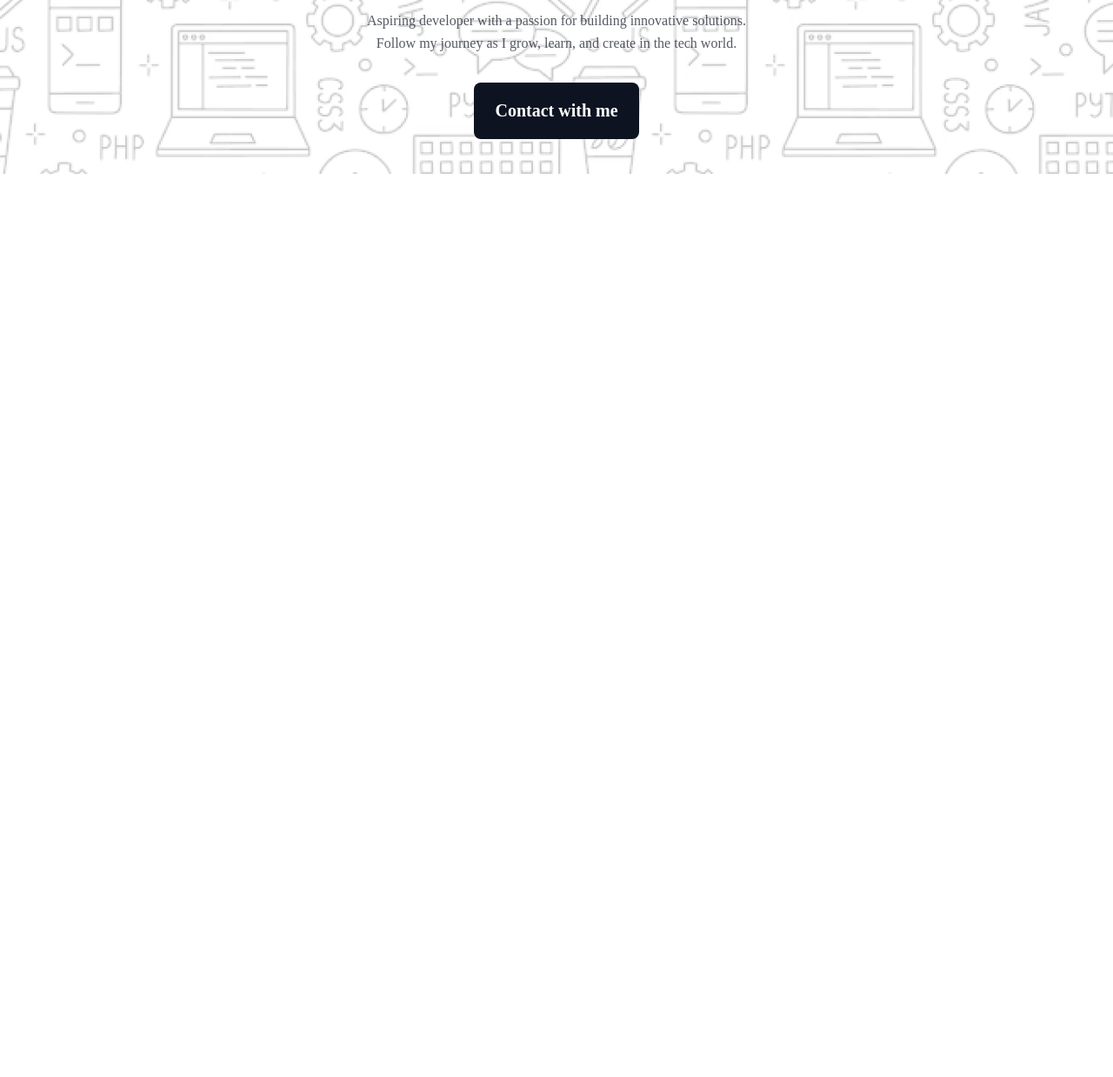
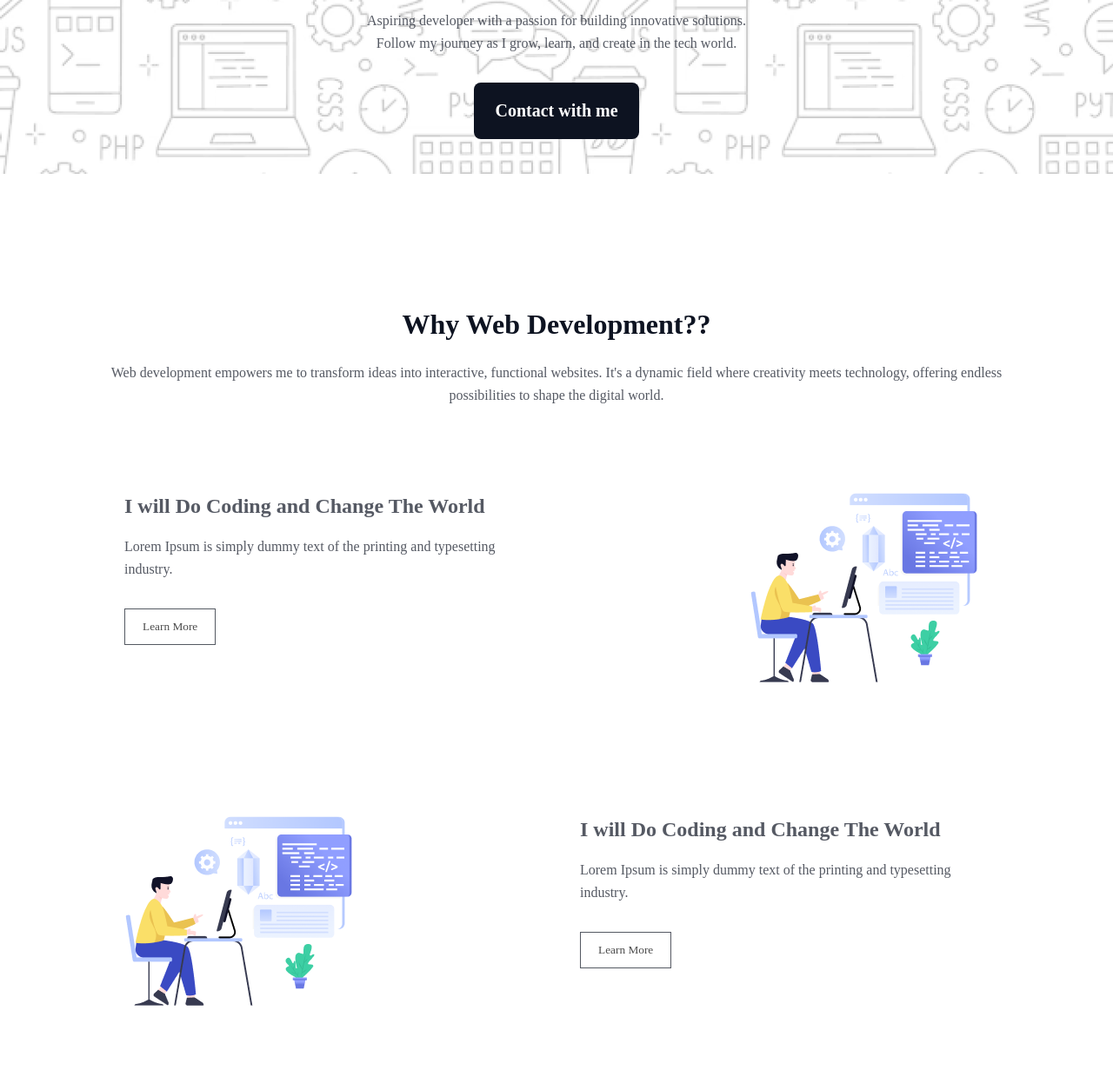
Before and after one commit to fardinislam-pr/Awlad-H, a plain HTML site: page index.html in a window 1280 px wide. Shown: the part 573-1812 px from the top of the page at 87% size. Before the commit the page ends 800 px from the top, so only its background shows below. Drawn offline with Linux system fonts and the light colour scheme; a web font is replaced by a local one.

Commit message:
Completed the 'Why Web Development' section

```diff
--- a/index.html
+++ b/index.html
@@ -9,7 +9,8 @@
 </head>
 
 <body>
-    <header >
+    <header>
+        <!-- navbar -->
         <nav class="container">
             <div class="nav flex">
                 <h2 class="logo">
@@ -20,18 +21,66 @@
                 </button>
             </div>
         </nav>
+        <!-- banner -->
         <div class="banner ">
             <div class="container flex banner-content">
                 <img src="./assets/Group.png" alt="Developer">
                 <h1 class="title">"In the near future, I hope to become a Developer."</h1>
-                <p class="description">Aspiring developer with a passion for building innovative solutions. <br> Follow my journey as I grow, learn, and create in the tech world.</p>
+                <p class="description">Aspiring developer with a passion for building innovative solutions. <br> Follow
+                    my journey as I grow, learn, and create in the tech world.</p>
                 <a href="#"><button class="contact-btn">Contact with me</button></a>
             </div>
         </div>
     </header>
 
     <main>
-
+        <!-- Why Web Development?? -->
+        <section class="container why-web-devlopment">
+            <h2 class="section-title">Why Web Development??</h2>
+            <p class="description">Web development empowers me to transform ideas into interactive, functional websites.
+                It's a dynamic field where creativity meets technology, offering endless possibilities to shape the
+                digital world.</p>
+            <!-- why web devlopment card -->
+            <div class="web-dev-card-container flex">
+                <!-- card-1 -->
+                <div class="dev-card flex">
+                    <div class="text-content">
+                        <h3 class="dev-card-title">I will Do Coding and Change The World</h3>
+                        <p class="description">Lorem Ipsum is simply dummy text of the printing and typesetting
+                            industry.</p>
+                        <a href=""><button class="dev-card-btn">Learn More</button></a>
+                    </div>
+                    <div class="image">
+                        <img src="./assets/Layer_1.png" alt="">
+                    </div>
+                </div>
+                <!-- card-2 -->
+                <div class="dev-card flex">
+                    <div class="image">
+                        <img src="./assets/Layer_1.png" alt="">
+                    </div>
+                    <div class="text-content">
+                        <h3 class="dev-card-title">I will Do Coding and Change The World</h3>
+                        <p class="description">Lorem Ipsum is simply dummy text of the printing and typesetting
+                            industry.</p>
+                        <a href=""><button class="dev-card-btn">Learn More</button></a>
+                    </div>
+                </div>
+                <!-- card-3 -->
+                <div class="dev-card flex">
+                    <div class="text-content">
+                        <h3 class="dev-card-title">I will Do Coding and Change The World</h3>
+                        <p class="description">Lorem Ipsum is simply dummy text of the printing and typesetting
+                            industry.</p>
+                        <a href=""><button class="dev-card-btn">Learn More</button></a>
+                    </div>
+                    <div class="image">
+                        <img src="./assets/Layer_1.png" alt="">
+                    </div>
+                </div>
+            </div>
+            </div>
+        </section>
     </main>
 
     <footer>
--- a/style.css
+++ b/style.css
@@ -6,6 +6,14 @@
      padding: 0px;
      margin: 0px;
      font-family: "Azeret Mono";
+ }
+
+ .section-title {
+     color: #0D1321;
+     text-align: center;
+     font-size: 32px;
+     font-weight: 800;
+     margin-bottom: 24px;
  }
 
  .container {
@@ -86,3 +94,47 @@
      font-weight: 800;
      margin: 32px 0;
  }
+
+ /* Why Web Development? style */
+
+ .why-web-devlopment {
+     margin-top: 75px;
+     padding: 80px 95px;
+ }
+
+ /* why web devlopment card */
+
+ .web-dev-card-container{
+    flex-direction: column;
+    gap: 32px;
+    margin-top: 48px;
+ }
+
+ .dev-card {
+     padding: 48px;
+     justify-content: space-between;
+ }
+
+ .text-content .description {
+     text-align: start;
+ }
+
+ .text-content {
+     width: 470px;
+ }
+
+ .dev-card-title {
+     color: rgba(13, 19, 33, 0.70);
+     font-size: 24px;
+     font-weight: 700;
+     line-height: 36px;
+     margin-bottom: 16px;
+ }
+
+ .dev-card-btn {
+     padding: 12px 20px;
+     border: 1px solid #0D1321;
+     opacity: 0.7;
+     background: none;
+     margin-top: 32px;
+ }
```
